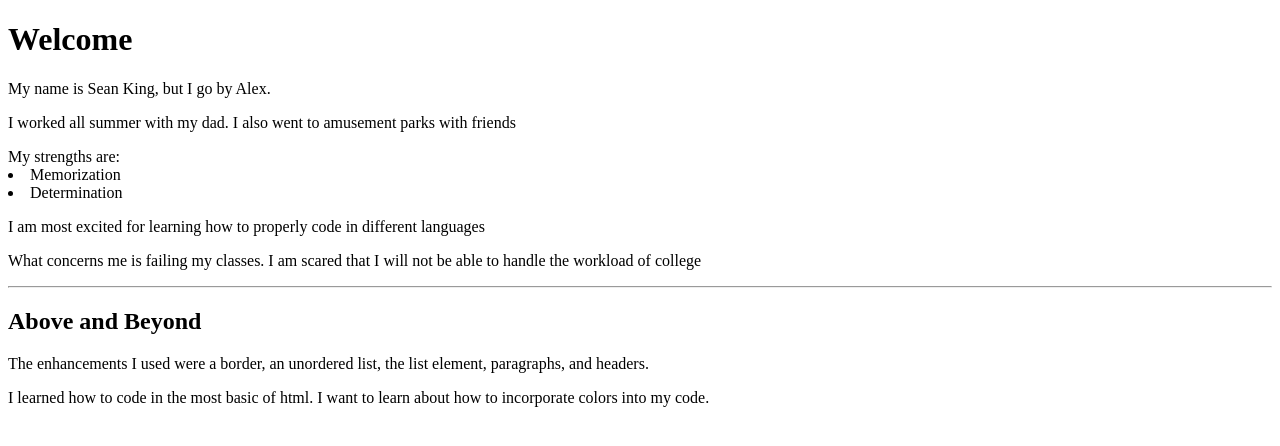
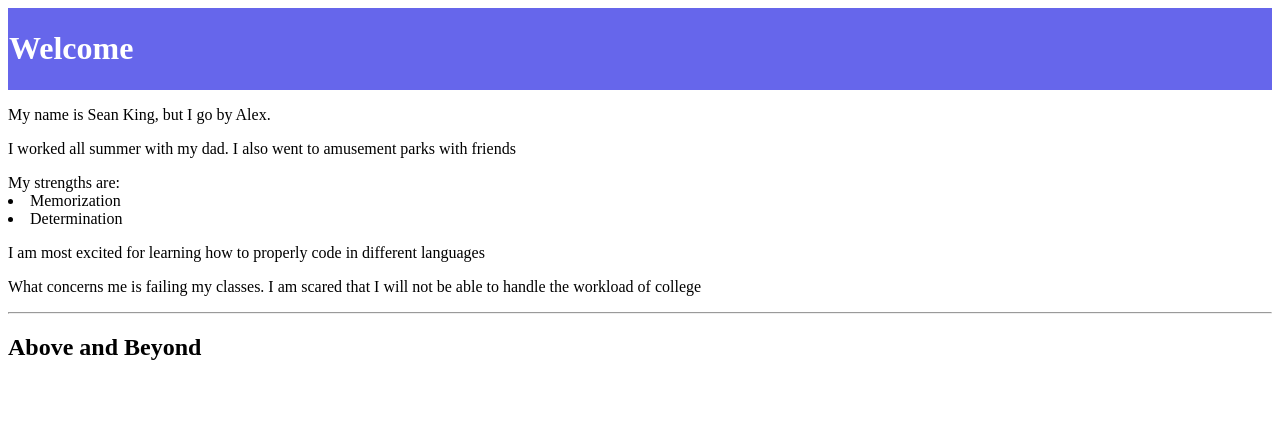
Before and after one commit to King5299/TEST-REPO, a plain HTML site: page index.html in a window 1280 px wide. Drawn offline with Linux system fonts and the light colour scheme.

Commit message:
Update index.html

```diff
--- a/index.html
+++ b/index.html
@@ -5,12 +5,18 @@
     <meta http-equiv="X-UA-Compatible" content="IE=edge">
     <meta name="viewport" content="width=device-width, initial-scale=1.0">
     <title>Alex King</title>
+    <style>
+        div {background-color:rgb(102, 102, 235);
+        color:white;
+        Padding: 1px;
+        }
+    </style>
 </head>
-<h1>Welcome</h1>
+<div><h1>Welcome</h1></div>
 <body>
- <P>My name is Sean King, but I go by Alex.</P>
- <P>I worked all summer with my dad. I also went to amusement parks with friends</P>
- <body>
+<P>My name is Sean King, but I go by Alex.</P>
+<P>I worked all summer with my dad. I also went to amusement parks with friends</P>
+<body>
     </ul>My strengths are:</ul>
         <li>Memorization</li>
         <li>Determination</li>
@@ -18,8 +24,5 @@
 <p>What concerns me is failing my classes. I am scared that I will not be able to handle the workload of college</p>
  <hr>
 <h2>Above and Beyond</h2>
-<p>The enhancements I used were a border, an unordered list, the list element, paragraphs, and headers.</p>
-<p>I learned how to code in the most basic of html. I want to learn about how to incorporate colors into my code.</p>
-
 </body>
 </html>
```
